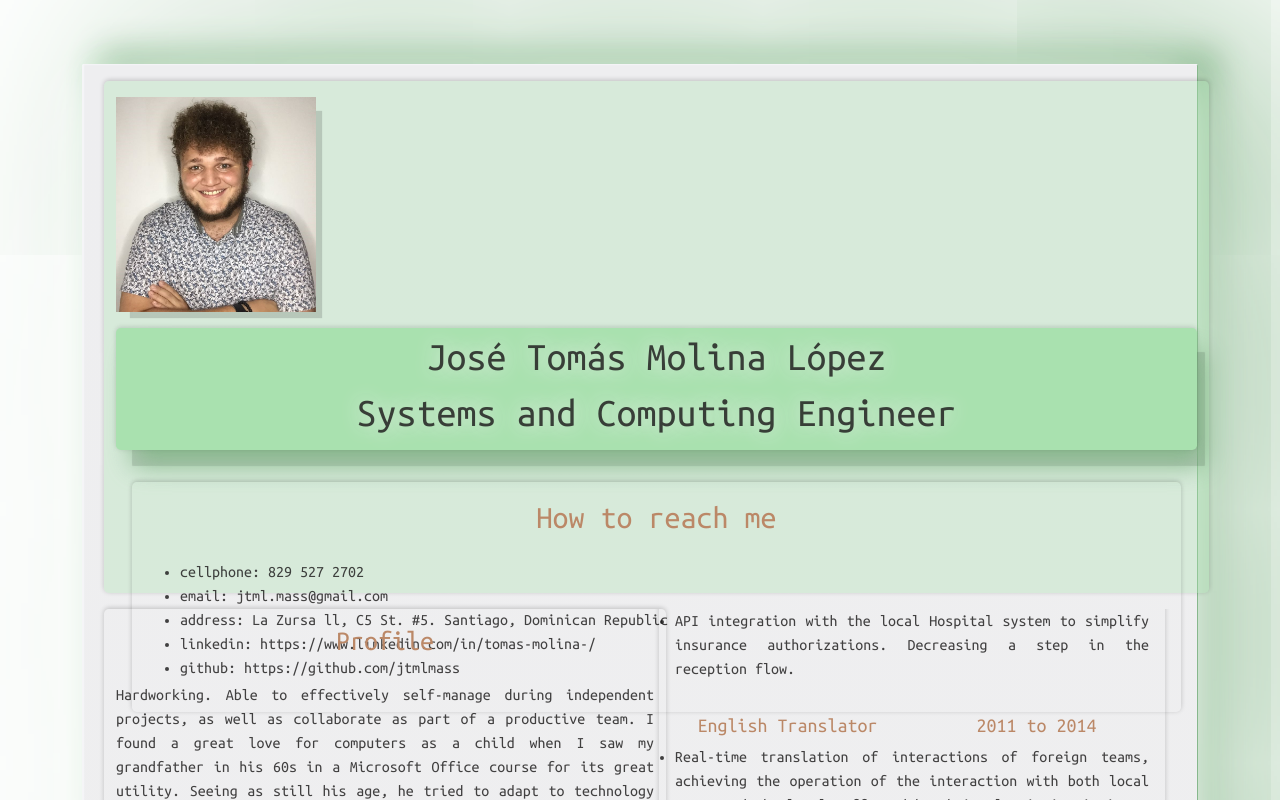
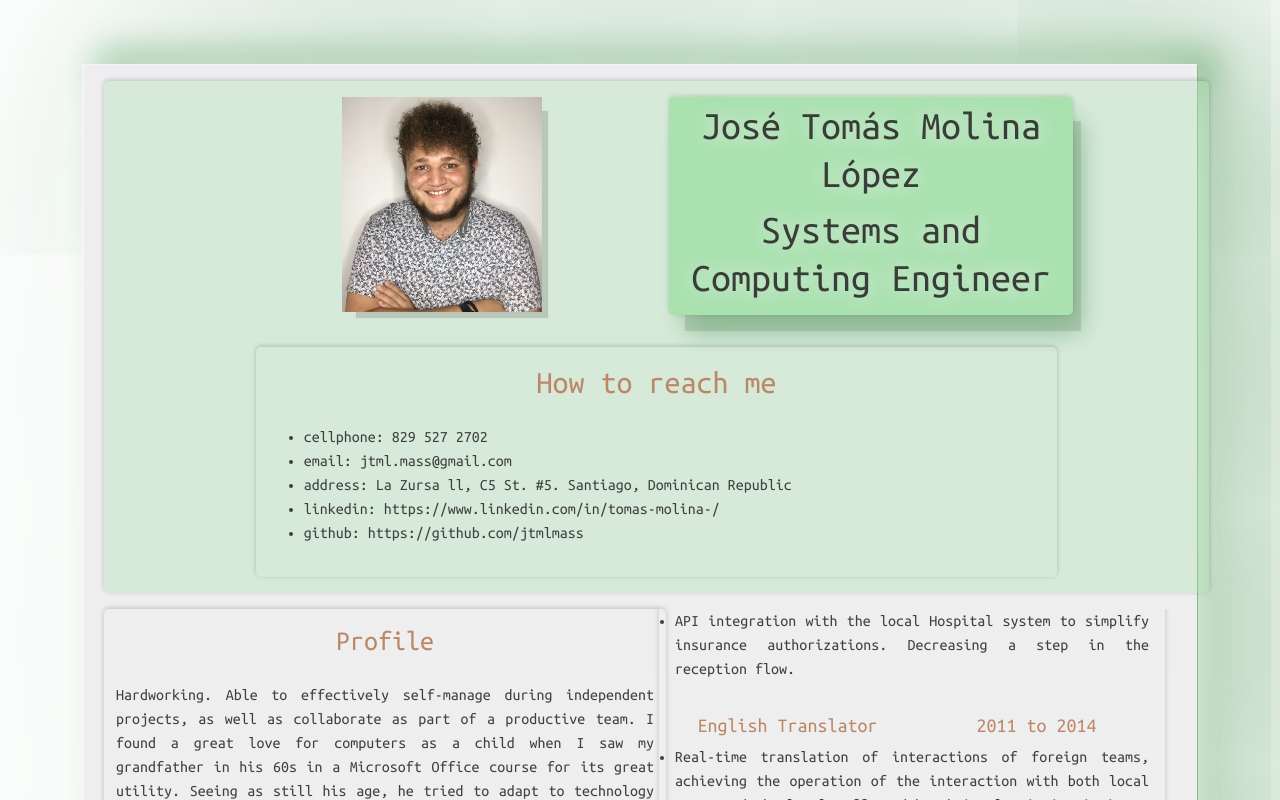
Before and after one commit to tomasjml/cv-tomas-molina, a React (Create React App) app: page / in a window 1280 px wide. Shown: the top 800 px of the page. Built offline with nearby package versions, Linux system fonts and the light colour scheme.

Commit message:
IdentificationInfo with starting bootstrap

```diff
--- a/src/components/identification-info/IdentificationInfo.js
+++ b/src/components/identification-info/IdentificationInfo.js
@@ -7,13 +7,23 @@ import {
 
 const IdentificationInfo = ({name, dedication, yourImage}) => {
     return (
-        <header className="info info__primary green-transparent">
-            <img src={yourImage} alt={"A picture of: " + name} width="200" height="215" className="avatar"/>
-            <div className="terminal">
-                <h1>{name}</h1>
-                <h1>{dedication}</h1>
+        <header className="info info__primary green-transparent justify-content-center">
+            <div className="row">
+                <div className="col">
+                    <img src={yourImage} alt={"A picture of: " + name} width="200" height="215" className="avatar"/>
+                </div>
+                <div className="col">
+                    <div className="terminal">
+                        <h1>{name}</h1>
+                        <h1>{dedication}</h1>
+                    </div>
+                </div>
             </div>
-            <ContactInfo contactData={contactData} />
+            <div className="row">
+                <div className="col">
+                    <ContactInfo contactData={contactData} />
+                </div>
+            </div>
         </header>
     );
 }
```
